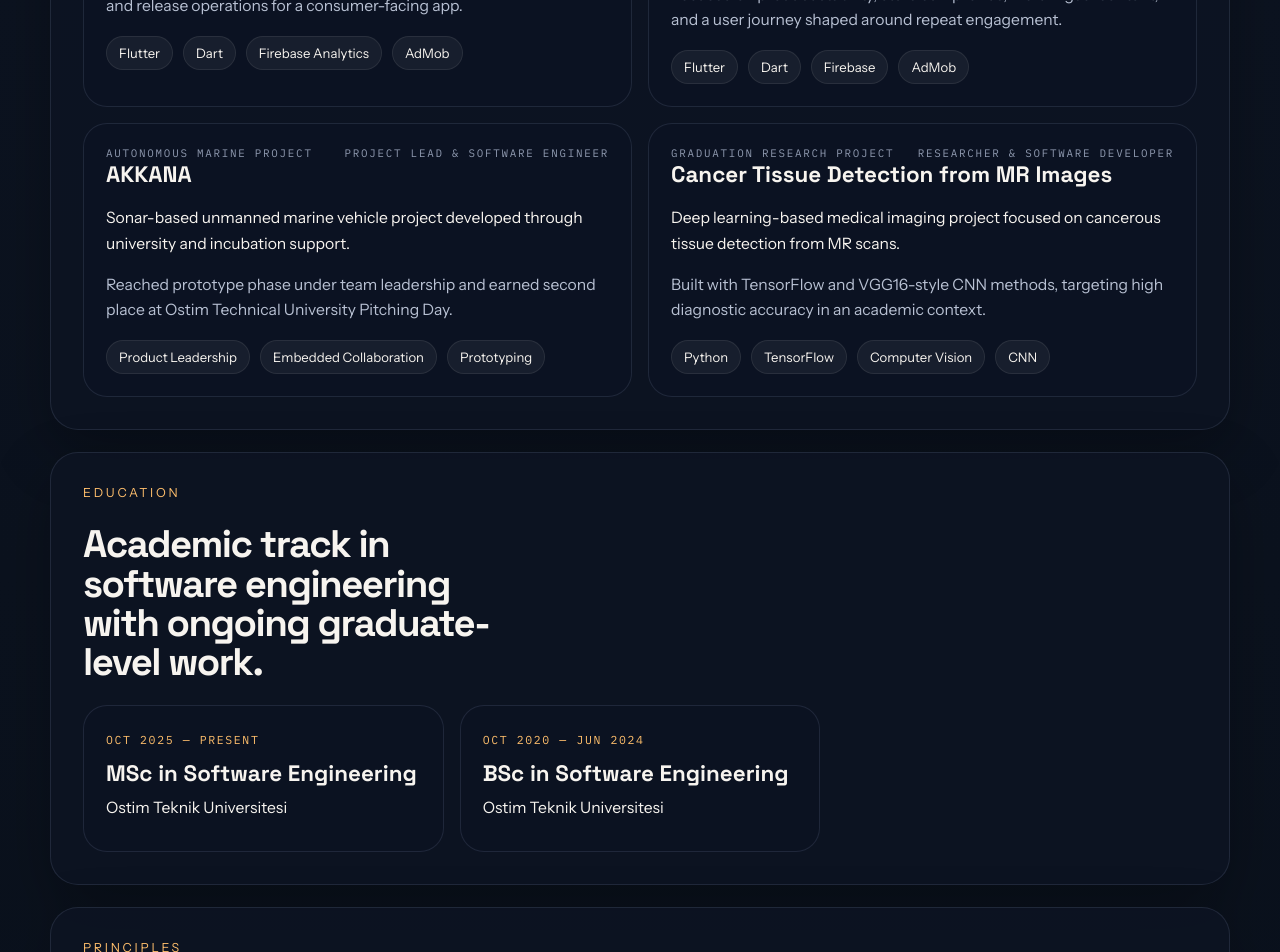
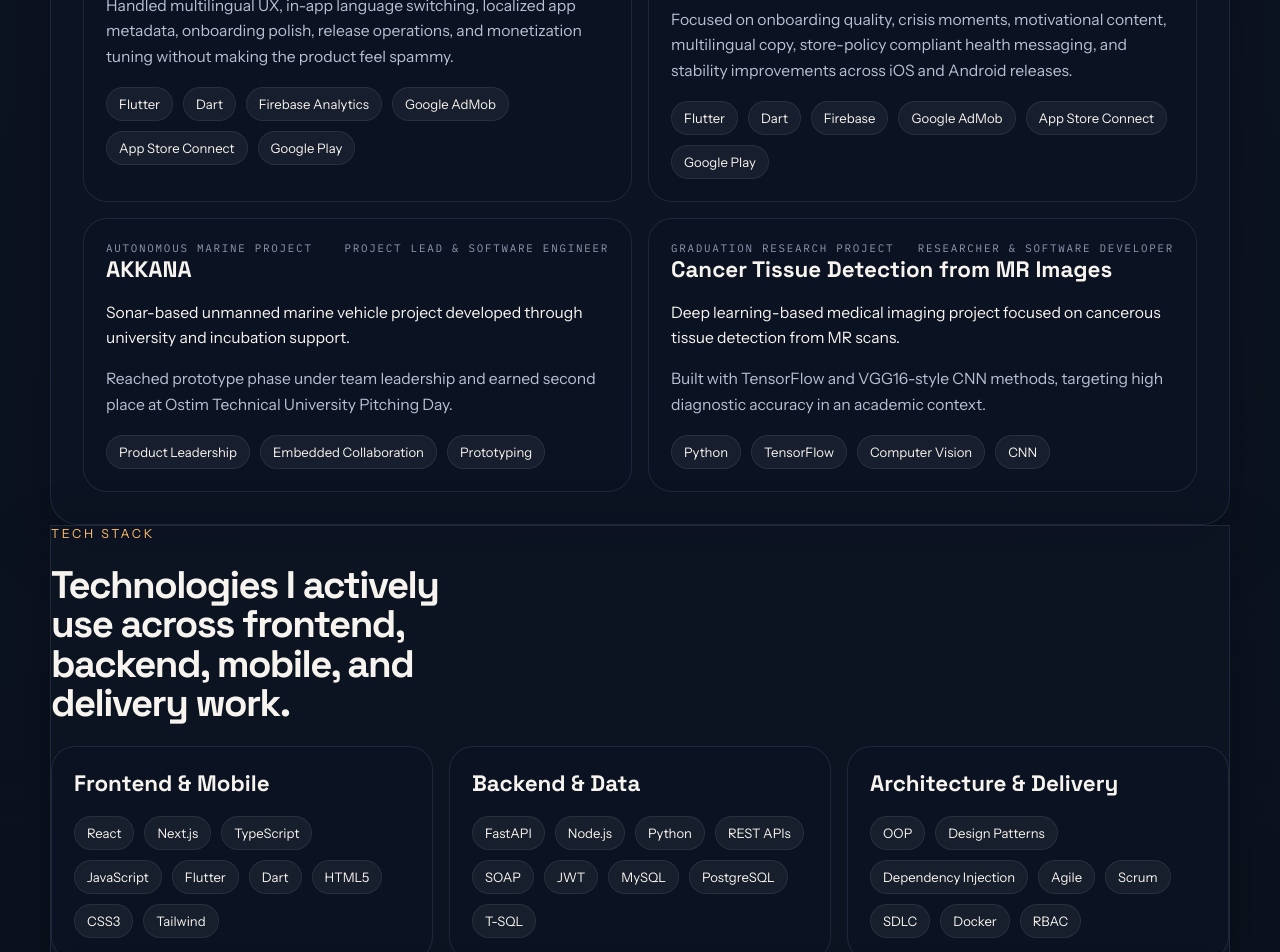
Before and after one commit to mertpeyk/mertpeykportfolio, a React (Vite) app: page / in a window 1280 px wide. Shown: the part 2880-3832 px from the top of the page. Built offline with nearby package versions, Linux system fonts and the light colour scheme.

Commit message:
Expand mobile projects and tech stack

```diff
--- a/src/App.css
+++ b/src/App.css
@@ -9,6 +9,7 @@
 .capabilities-section,
 .timeline-section,
 .projects-section,
+.skills-section,
 .education-section,
 .principles-section,
 .contact-section {
@@ -225,6 +226,7 @@
 .capability-grid,
 .timeline-grid,
 .education-grid,
+.skills-grid,
 .project-grid {
   display: grid;
   gap: 16px;
@@ -235,13 +237,15 @@
 }
 
 .timeline-grid,
-.education-grid {
+.education-grid,
+.skills-grid {
   grid-template-columns: repeat(3, minmax(0, 1fr));
 }
 
 .capability-card,
 .timeline-card,
 .education-card,
+.skills-card,
 .project-card,
 .principles-list article {
   border-radius: 24px;
@@ -256,6 +260,7 @@
 .capability-card h3,
 .timeline-card h3,
 .education-card h3,
+.skills-card h3,
 .project-card h3 {
   margin: 0 0 14px;
   color: var(--heading);
@@ -296,6 +301,7 @@
 
 .timeline-card,
 .education-card,
+.skills-card,
 .project-card {
   padding: 22px;
 }
@@ -426,6 +432,7 @@
   .capability-grid,
   .timeline-grid,
   .education-grid,
+  .skills-grid,
   .project-grid,
   .summary-band {
     grid-template-columns: 1fr;
--- a/src/App.tsx
+++ b/src/App.tsx
@@ -25,6 +25,11 @@ type Education = {
   school: string
   degree: string
   period: string
+}
+
+type SkillLane = {
+  title: string
+  items: string[]
 }
 
 const capabilityGroups: CapabilityGroup[] = [
@@ -92,20 +97,20 @@ const featuredProjects: Project[] = [
     category: 'Consumer Mobile App',
     role: 'Founder & Mobile Engineer',
     summary:
-      'Sleep support app for parents with white noise, lullabies, multilingual UX, and production release management.',
+      'A consumer mobile app designed to make sleep routines easier for parents through white noise, lullabies, and a calmer multilingual product experience.',
     impact:
-      'Handled multilingual product flow, monetization tuning, ASO thinking, and release operations for a consumer-facing app.',
-    stack: ['Flutter', 'Dart', 'Firebase Analytics', 'AdMob'],
+      'Handled multilingual UX, in-app language switching, localized app metadata, onboarding polish, release operations, and monetization tuning without making the product feel spammy.',
+    stack: ['Flutter', 'Dart', 'Firebase Analytics', 'Google AdMob', 'App Store Connect', 'Google Play'],
   },
   {
     title: 'Sigarayi Birakiyoruz',
     category: 'Behavior Change Product',
     role: 'Founder & Full Stack Mobile Developer',
     summary:
-      'A mobile experience built to support smoking cessation with motivation, crisis support, and progress tracking flows.',
+      'A behavior-change mobile product built to support smoking cessation through motivation, crisis support, progress tracking, and habit reinforcement.',
     impact:
-      'Focused on product stability, store compliance, multilingual content, and a user journey shaped around repeat engagement.',
-    stack: ['Flutter', 'Dart', 'Firebase', 'AdMob'],
+      'Focused on onboarding quality, crisis moments, motivational content, multilingual copy, store-policy compliant health messaging, and stability improvements across iOS and Android releases.',
+    stack: ['Flutter', 'Dart', 'Firebase', 'Google AdMob', 'App Store Connect', 'Google Play'],
   },
   {
     title: 'AKKANA',
@@ -139,6 +144,21 @@ const education: Education[] = [
     school: 'Ostim Teknik Universitesi',
     degree: 'BSc in Software Engineering',
     period: 'Oct 2020 — Jun 2024',
+  },
+]
+
+const skillLanes: SkillLane[] = [
+  {
+    title: 'Frontend & Mobile',
+    items: ['React', 'Next.js', 'TypeScript', 'JavaScript', 'Flutter', 'Dart', 'HTML5', 'CSS3', 'Tailwind'],
+  },
+  {
+    title: 'Backend & Data',
+    items: ['FastAPI', 'Node.js', 'Python', 'REST APIs', 'SOAP', 'JWT', 'MySQL', 'PostgreSQL', 'T-SQL'],
+  },
+  {
+    title: 'Architecture & Delivery',
+    items: ['OOP', 'Design Patterns', 'Dependency Injection', 'Agile', 'Scrum', 'SDLC', 'Docker', 'RBAC'],
   },
 ]
 
@@ -278,6 +298,25 @@ function App() {
         </div>
       </section>
 
+      <section className="skills-section">
+        <div className="section-heading compact">
+          <p className="eyebrow">Tech Stack</p>
+          <h2>Technologies I actively use across frontend, backend, mobile, and delivery work.</h2>
+        </div>
+        <div className="skills-grid">
+          {skillLanes.map((lane) => (
+            <article className="skills-card" key={lane.title}>
+              <h3>{lane.title}</h3>
+              <div className="tag-row">
+                {lane.items.map((item) => (
+                  <span key={item}>{item}</span>
+                ))}
+              </div>
+            </article>
+          ))}
+        </div>
+      </section>
+
       <section className="education-section">
         <div className="section-heading compact">
           <p className="eyebrow">Education</p>
```
